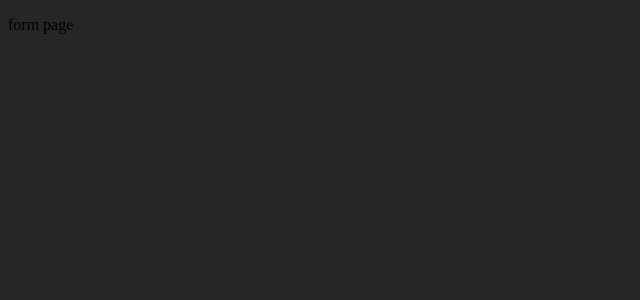
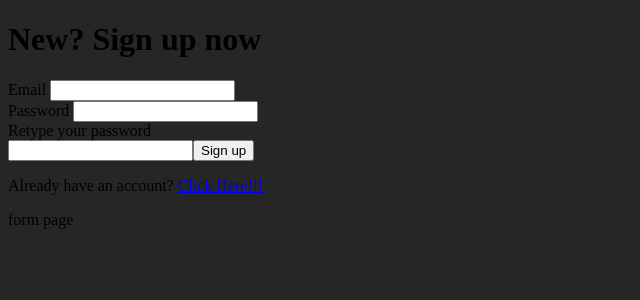
Before and after one commit to kjkent/CNM26-GroupNetflixApp, a React (Create React App) app in the folder frontend/: page /form in a window 1280 px wide. Shown: the top 300 px of the page, without its empty margins (0-640 px from the left). Built offline with nearby package versions, Linux system fonts and the light colour scheme.

Commit message:
links to signupform added from homepage

```diff
--- a/frontend/src/components/Home.jsx
+++ b/frontend/src/components/Home.jsx
@@ -1,10 +1,14 @@
 
-import React from 'react'
+import React from 'react';
+import { Link } from "react-router-dom";
 
-function Home() {
+const Home = () => {
     return (
         <div>
-            <p>Home page</p>
+            <h1>Netflix!!!!</h1>
+            <button>
+                <Link to="/Form"><p>Sign up for your free account today!</p></Link>
+            </button>
         </div>
     )
 }
--- a/frontend/src/components/LoginPage.jsx
+++ b/frontend/src/components/LoginPage.jsx
@@ -5,8 +5,7 @@ import SignUpForm from './SignUpForm'
 function LoginPage() {
     return (
        <>
-       <SignInForm />
-       <SignUpForm />
+        <SignInForm />
        </>
     )
 }
--- a/frontend/src/components/SignUpForm.jsx
+++ b/frontend/src/components/SignUpForm.jsx
@@ -2,52 +2,39 @@
 import React from 'react'
 import validation from './validation';
 import FormFunctions from "./formFunctions";
+import { Link } from "react-router-dom";
 
 function SignUpForm({ submitForm }) {
 
     const { handleChange, handleFormSubmit, values, errors } = FormFunctions (submitForm, validation);
 
-    // const [values, setValues] = useState({
-    //     email: "",
-    //     password: "",
-    // });
+    return (
+        <>
+        <form>
+            <h1 className="signin_title"> New? Sign up now </h1>
+            <div className = "emailnew">
+                <label className = "label"> Email </label>
+                <input className="input"
+                type="email"
+                name="email"
+                value={values.email}
+                onChange={handleChange}
+                />
+                {errors.email && <p className="error"> {errors.email} </p>}
+            </div>
 
-    // const handleChange = (event) => {
-    //     setValues({
-    //     ...values,
-    //     [event.target.name]: event.target.value,
-    //     });
-    // };
+            <div className = "passwordnew">
+                <label className = "label"> Password </label>
+                <input className= "input"
+                type="password"
+                name="password"
+                value={values.password}
+                onChange={handleChange}
+                />
+                {errors.password && <p className="error"> {errors.password} </p>}
+            </div>
 
-    return (
-    //     <>
-    //         <form>
-    //     <h1 className="signin_title"> New? Sign up now </h1>
-    //     <div className = "emailnew">
-    //     <label className = "label"> Email </label>
-    //      <input className="input"
-    //      type="email"
-    //      name="email"
-    //      value={values.email}
-    //      onChange={handleChange}
-    //      />
-    //      {errors.email && <p className="error"> {errors.email} </p>}
-    //      </div>
-
-    //     <div className = "passwordnew">
-    //     <label className = "label"> Password </label>
-    //     <input className= "input"
-    //     type="password"
-    //      name="password"
-    //      value={values.password}
-    //      onChange={handleChange}
-    //     />
-    //     {errors.password && <p className="error"> {errors.password} </p>}
-    //     </div>
-
-    //     <button className="submit" onClick={handleFormSubmit}>Sign up </button>
-    //     </form>
-    //         {/* ---------------------------------------------------------------------------
+           {/* ---------------------------------------------------------------------------
     //            MERGE CONFLICT
 
     //            <h1 className="signin_title"> New? Sign up now </h1>
@@ -59,22 +46,21 @@ function SignUpForm({ submitForm }) {
     //        <button className="signup_button">Sign up </button>
     //     ---------------------------------------------------------------------------  */}
 
-    //     <div className ="resetpassword">
-    //     <label className = "label"> Reset Password </label>
-    //     </div>
+                <div className ="resetpassword">
+                    <label className = "label"> Retype your password </label>
+                </div>
 
-    //   <input className="Reset Password"
-    //   type="password"
-    //   name="password"
-    //   value={values.password}
-    //   onChange ={handleChange}
-    //   />
-    //     </>
-        <div>
-            <form>
+                <input className="Reset Password"
+                    type="password"
+                    name="password"
+                    value={values.password}
+                    onChange ={handleChange}
+                />
+                <button className="submit" onClick={handleFormSubmit}>Sign up </button>
+                <p>Already have an account? <Link to="/login">Click Here!!!</Link></p>
+            </form>
+        </>
 
-            </form>
-        </div>
     )
 }
 
```
